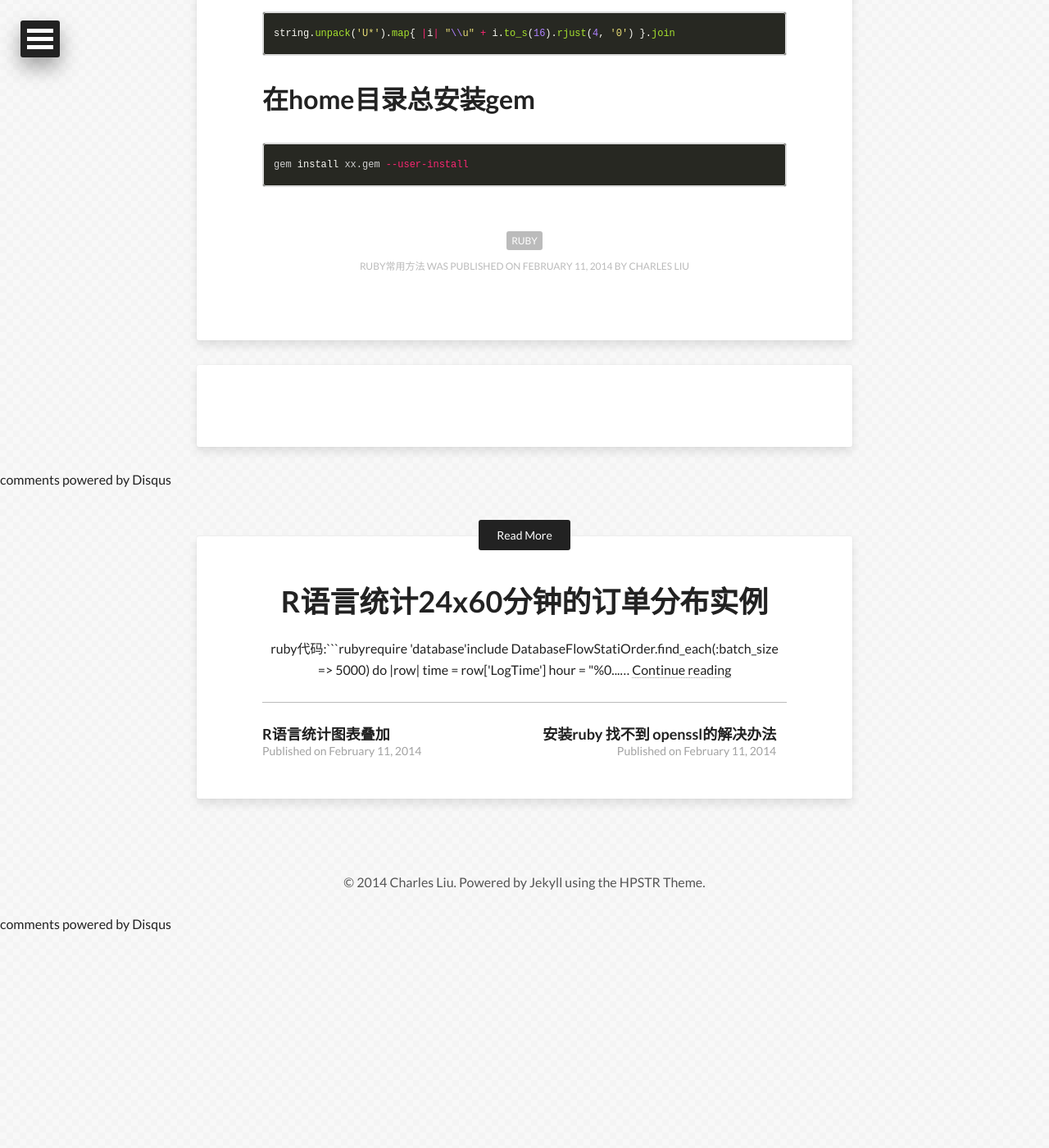
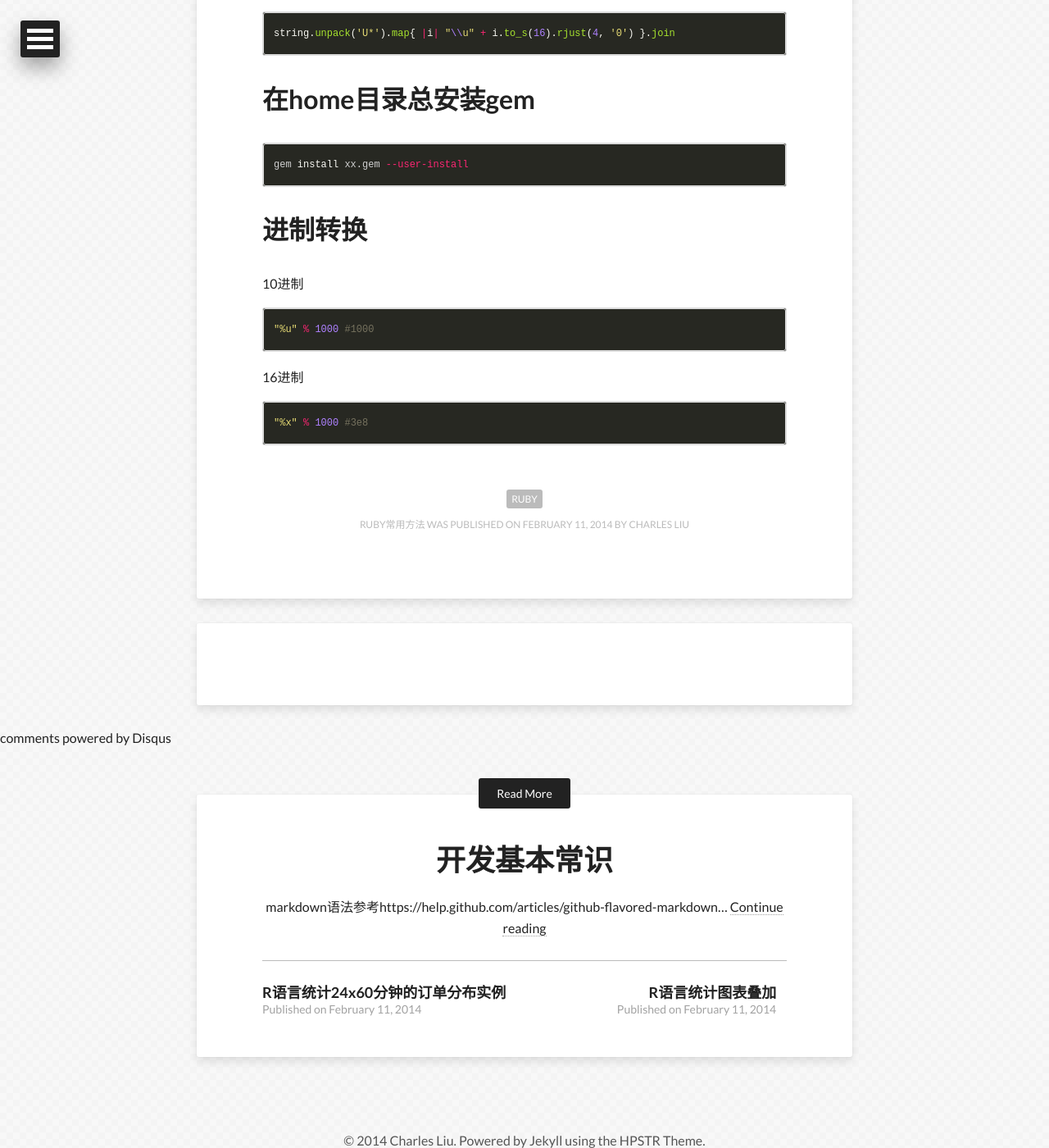
Before and after one commit to apyixiang/apyixiang.github.io, a Jekyll site: the page built from _posts/2014-02-11-ruby-common.markdown, in a window 1280 px wide and 1400 px high, scrolled down 3195 px. Shown: the whole window at 82% size. Built offline with Jekyll 4.4.1, drawn with Linux system fonts in a browser that asks for light colours; nearby versions of some CDN libraries; Markdown is read by kramdown in place of the engine named in the settings; comment, search, counter and statistics services are not loaded; before the commit the page ends 4331 px from its top, so only the background shows below that.

Commit message:
new posts

````diff
--- a/_posts/2014-02-11-ruby-common.markdown
+++ b/_posts/2014-02-11-ruby-common.markdown
@@ -148,3 +148,18 @@ string.unpack('U*').map{ |i| "\\u" + i.to_s(16).rjust(4, '0') }.join
 ```bash
 gem install xx.gem --user-install
 ```
+
+进制转换
+==============
+
+10进制
+
+```ruby
+"%u" % 1000 #1000
+```
+
+16进制
+
+```ruby
+"%x" % 1000 #3e8
+```
--- /dev/null
+++ b/_posts/2014-02-14-acknowledged.markdown
@@ -0,0 +1,11 @@
+---
+layout: post
+title: "开发基本常识"
+date: 2014-02-14 15:51
+comments: true
+categories: dev
+tags: [common]
+---
+
+markdown语法参考
+https://help.github.com/articles/github-flavored-markdown
````
